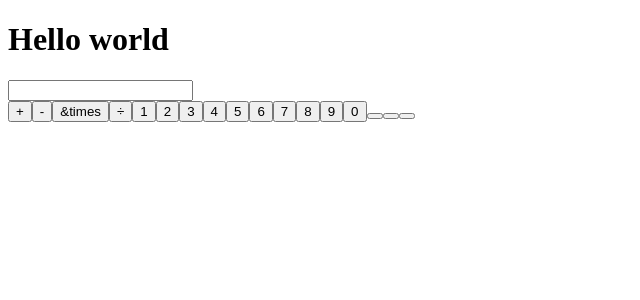
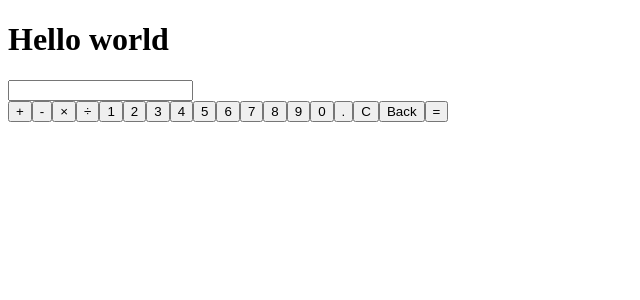
Before and after one commit to VinceSaykao/HedgeServ-Calculator-Project, an Angular app: page / in a window 1280 px wide. Shown: the top 300 px of the page, without its empty margins (0-640 px from the left). Built offline with nearby package versions, Linux system fonts and the light colour scheme.

Commit message:
created class, datakey and type and click methods

```diff
--- a/src/app/components/calc-buttons/calc-buttons.component.html
+++ b/src/app/components/calc-buttons/calc-buttons.component.html
@@ -6,23 +6,24 @@
 
     <div class="calculator_keys">
 
-        <button>+</button>
-        <button>-</button>
-        <button>&times</button>
-        <button>÷</button>
-        <button>1</button>
-        <button>2</button>
-        <button>3</button>
-        <button>4</button>
-        <button>5</button>
-        <button>6</button>
-        <button>7</button>
-        <button>8</button>
-        <button>9</button>
-        <button>0</button>
-        <button></button>
-        <button></button>
-        <button></button>
+        <button (click)="pressOperator('+')" data-key="plus" data-type="operator">+</button>
+        <button (click)="pressOperator('-')" data-key="minus" data-type="operator">-</button>
+        <button (click)="pressOperator('*')" data-key="times" data-type="operator">&times;</button>
+        <button (click)="pressOperator('/')" data-key="divide" data-type="operator">÷</button>
+        <button (click)="writetoinput('1')" class="one" data-key="1" data-type="number">1</button>
+        <button  (click)="writetoinput('2')" class="two"data-key="2" data-type="number">2</button>
+        <button  (click)="writetoinput('3')" class="three"data-key="3" data-type="number">3</button>
+        <button  (click)="writetoinput('4')" class="four"data-key="4" data-type="number">4</button>
+        <button  (click)="writetoinput('5')" class="five"data-key="5" data-type="number">5</button>
+        <button  (click)="writetoinput('6')" class="six"data-key="6" data-type="number">6</button>
+        <button  (click)="writetoinput('7')" class="seven"data-key="7" data-type="number">7</button>
+        <button  (click)="writetoinput('8')" class="eight"data-key="8" data-type="number">8</button>
+        <button  (click)="writetoinput('9')" class="nine"data-key="9" data-type="number">9</button>
+        <button  (click)="writetoinput('0')" class="zero"data-key="0" data-type="number">0</button>
+        <button (click)="writetoinput('.')" class="decimal" data-type="number">.</button>
+        <button  (click)="clear()" class="clear" data-type="clear">C</button>
+        <button  (click)="back()" class="back" data-type="back">Back</button>
+        <button  (click)="equals()" data-key="equal" data-type="equal">=</button>
 
 
 
```
